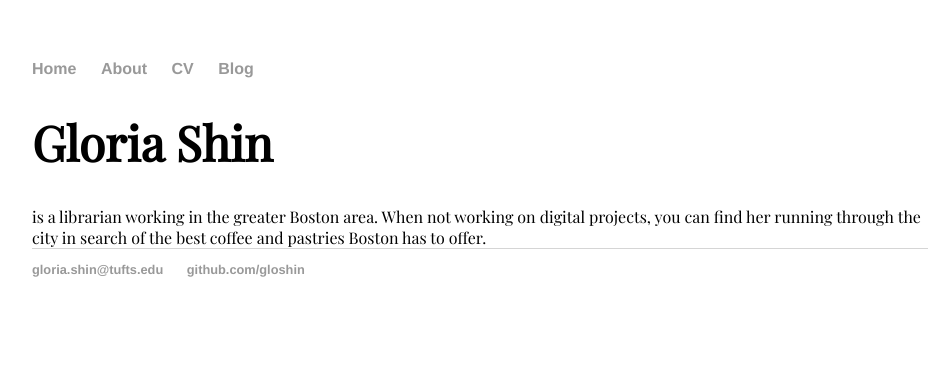
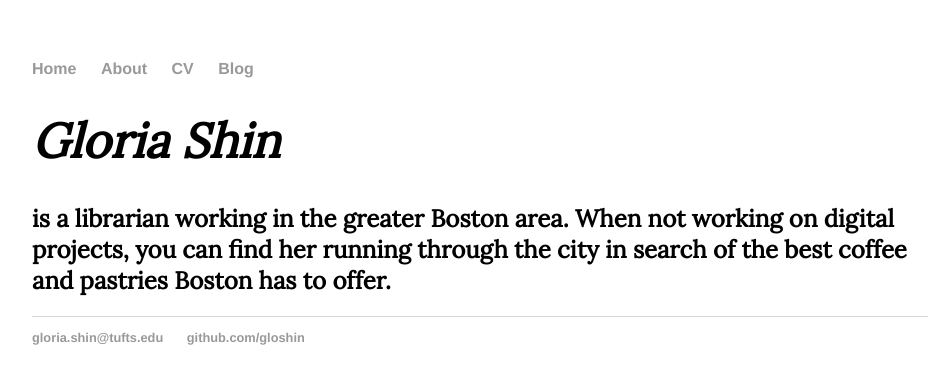
Before and after one commit to gloshin/gloriashin.github.io, a Jekyll site: the page built from index.html, in a window 1280 px wide. Shown: the top 384 px of the page, without its empty margins (160-1111 px from the left). Built offline with Jekyll 4.4.1, drawn with Linux system fonts in a browser that asks for light colours.

Commit message:
Update index.html

```diff
--- a/index.html
+++ b/index.html
@@ -5,27 +5,30 @@ title: Hank Quinlan, Horrible Cop
 <head>
 		<link rel="preconnect" href="https://fonts.googleapis.com">
 		<link rel="preconnect" href="https://fonts.gstatic.com" crossorigin>
-		<link href="https://fonts.googleapis.com/css2?family=Playfair+Display&display=swap" rel="stylesheet">
+		<link href="https://fonts.googleapis.com/css2?family=Lora&family=Playfair+Display&display=swap" rel="stylesheet">
 	<style>
 		h1 {
     			font-size: 3em;
-    			font-family:'Playfair Display', serif;
+    			font-family: 'Lora', serif;
+			}
+		h2 {
+			font-family: 'Lora', serif;
 			}
 		p {
    			font-size: 1.5em;
     			line-height: 1.4em;
    			color: #333;
-			font-family:'Playfair Display', serif;
+			font-family: 'Lora', serif;
 			}
 		body {
-  	  		margin: 60px auto;
+			margin: 60px auto;
     			width: 70%;
-			font-family:'Playfair Display', serif;
+			font-family: 'Lora', serif;
 			}
 	</style>
 </head>
 
 <head>
 <div class="blurb">
-	<h1>Gloria Shin</h1><body>is a librarian working in the greater Boston area. When not working on digital projects, you can find her running through the city in search of the best coffee and pastries Boston has to offer.</body>
+	<h1><i>Gloria Shin</i></h><h2>is a librarian working in the greater Boston area. When not working on digital projects, you can find her running through the city in search of the best coffee and pastries Boston has to offer.</h2>
 </head>
```
